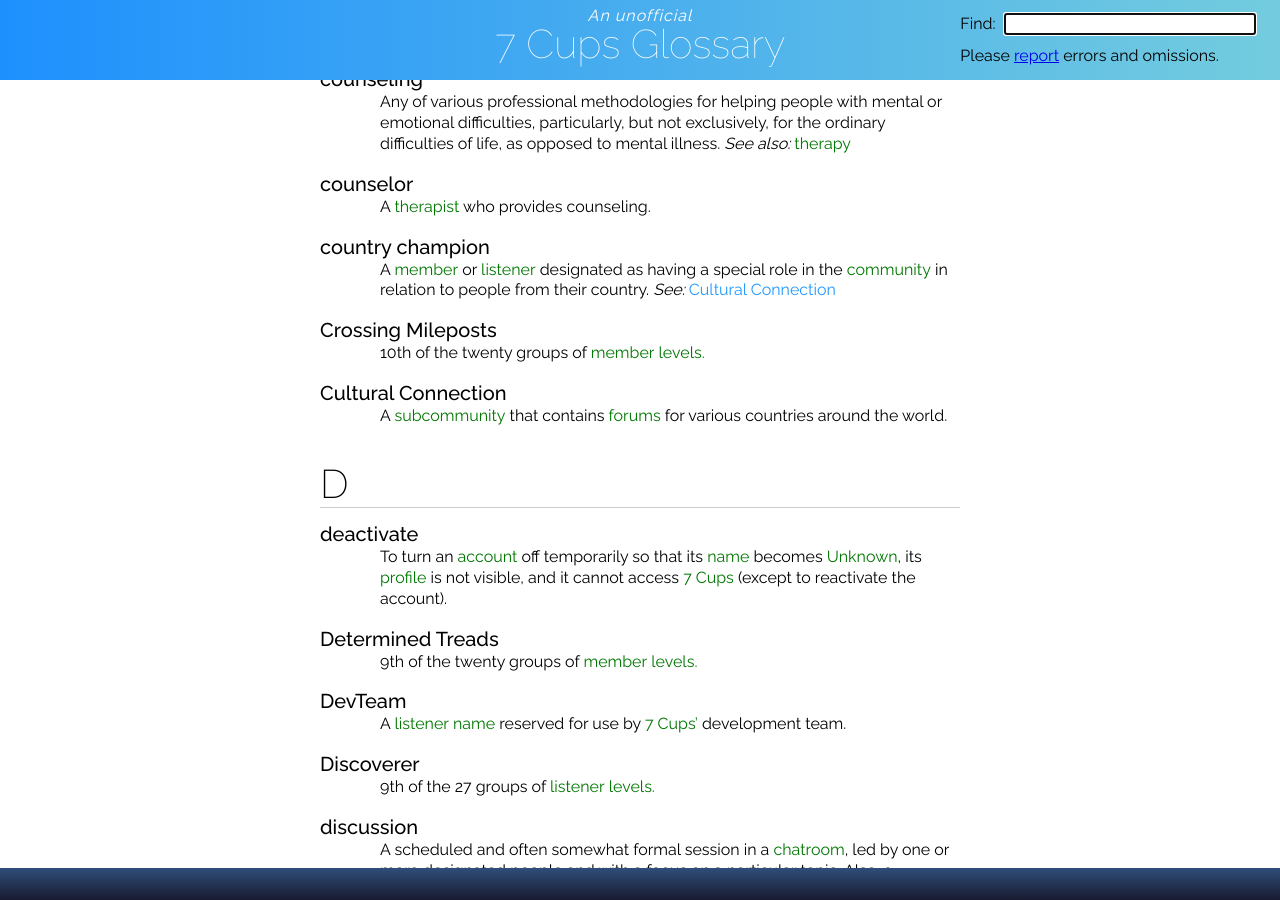
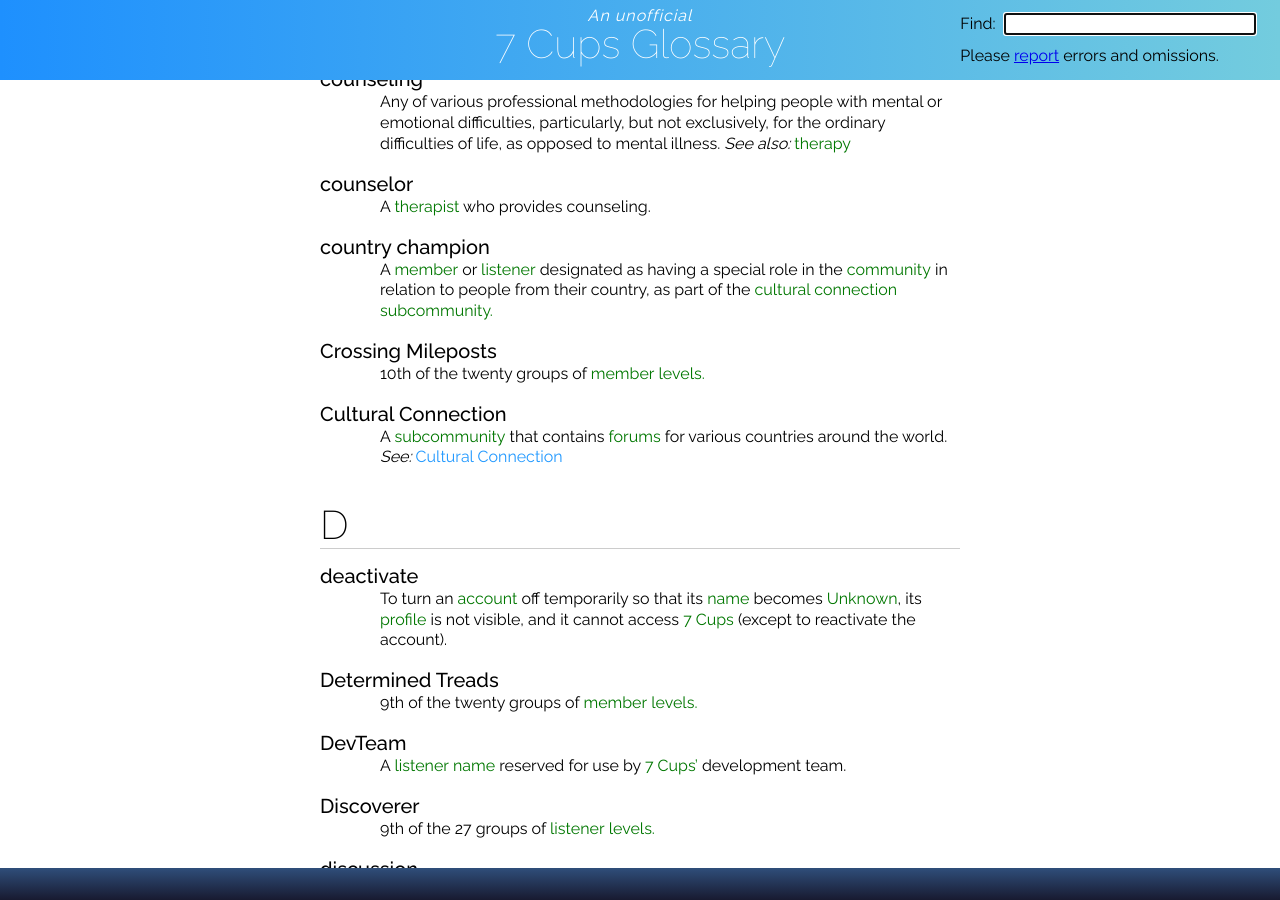
Before and after one commit to RarelyCharlie/rarelycharlie.github.io, a Jekyll site: the page built from glossary.md, in a window 1280 px wide and 900 px high, scrolled down 5425 px. Built offline with Jekyll 4.4.1, drawn with Linux system fonts in a browser that asks for light colours.

Commit message:
fix cultural connection some more

```diff
--- a/glossary.md
+++ b/glossary.md
@@ -198,14 +198,13 @@ Any of various professional methodologies for helping people with mental or emot
 A ~~therapist~~ who provides counseling.
 
 # country champion
-A ~~member~~ or ~~listener~~ designated as having a special role in the ~~community~~ in relation to people from their country. _See:_ [Cultural Connection](https://www.7cups.com/forum/CulturalConnection_87/)
-
+A ~~member~~ or ~~listener~~ designated as having a special role in the ~~community~~ in relation to people from their country, as part of the ~~cultural connection~~ ~~subcommunity.~~
 
 # Crossing Mileposts
 10th of the twenty groups of ~~member~~ ~~levels./level~~
 
 # Cultural Connection
-A ~~subcommunity~~ that contains ~~forums/forum~~ for various countries around the world.
+A ~~subcommunity~~ that contains ~~forums/forum~~ for various countries around the world. _See:_ [Cultural Connection](https://www.7cups.com/forum/CulturalConnection_87/)
 
 ## D
 
```
